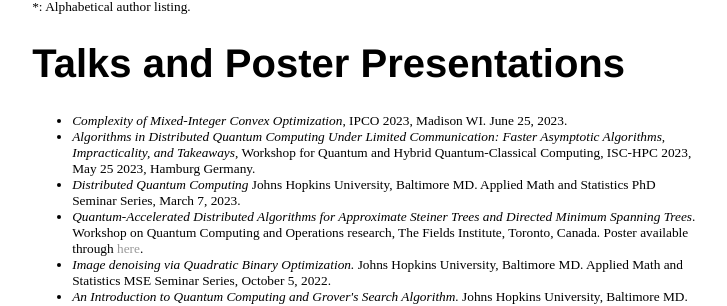
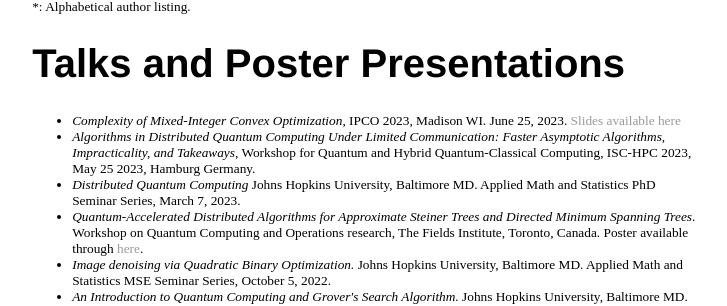
Before and after one commit to PhillipKerger/phillipkerger.github.io, a Jekyll site: the page built from research/index.html, in a window 1280 px wide. Shown: the part 700-1006 px from the top of the page, without its empty margins (276-1003 px from the left). Built offline with Jekyll 4.4.1, drawn with Linux system fonts in a browser that asks for light colours.

Commit message:
Update index.html
added link to ipco slides

```diff
--- a/research/index.html
+++ b/research/index.html
@@ -26,7 +26,7 @@ title: Phillip Kerger
 
 	<h1>Talks and Poster Presentations</h1>
 	<ul>
-		<li><i>Complexity of Mixed-Integer Convex Optimization</i>, IPCO 2023, Madison WI. June 25, 2023.
+		<li><i>Complexity of Mixed-Integer Convex Optimization</i>, IPCO 2023, Madison WI. June 25, 2023. <a href = "https://optimization.discovery.wisc.edu/wp-content/uploads/2023/06/ipco_2023_slides-3.pdf">Slides available here</a> </li>
 		<li><i>Algorithms in Distributed Quantum Computing Under Limited Communication: Faster Asymptotic Algorithms, Impracticality, and Takeaways</i>, Workshop for Quantum and Hybrid Quantum-Classical Computing, ISC-HPC 2023, May 25 2023, Hamburg Germany.
 		<li><i>Distributed Quantum Computing</i> Johns Hopkins University, Baltimore MD. Applied Math and Statistics PhD Seminar Series, March 7, 2023.
 		<li> <i>Quantum-Accelerated Distributed Algorithms for Approximate Steiner Trees and Directed Minimum Spanning Trees</i>. Workshop on Quantum Computing and Operations research,
```
